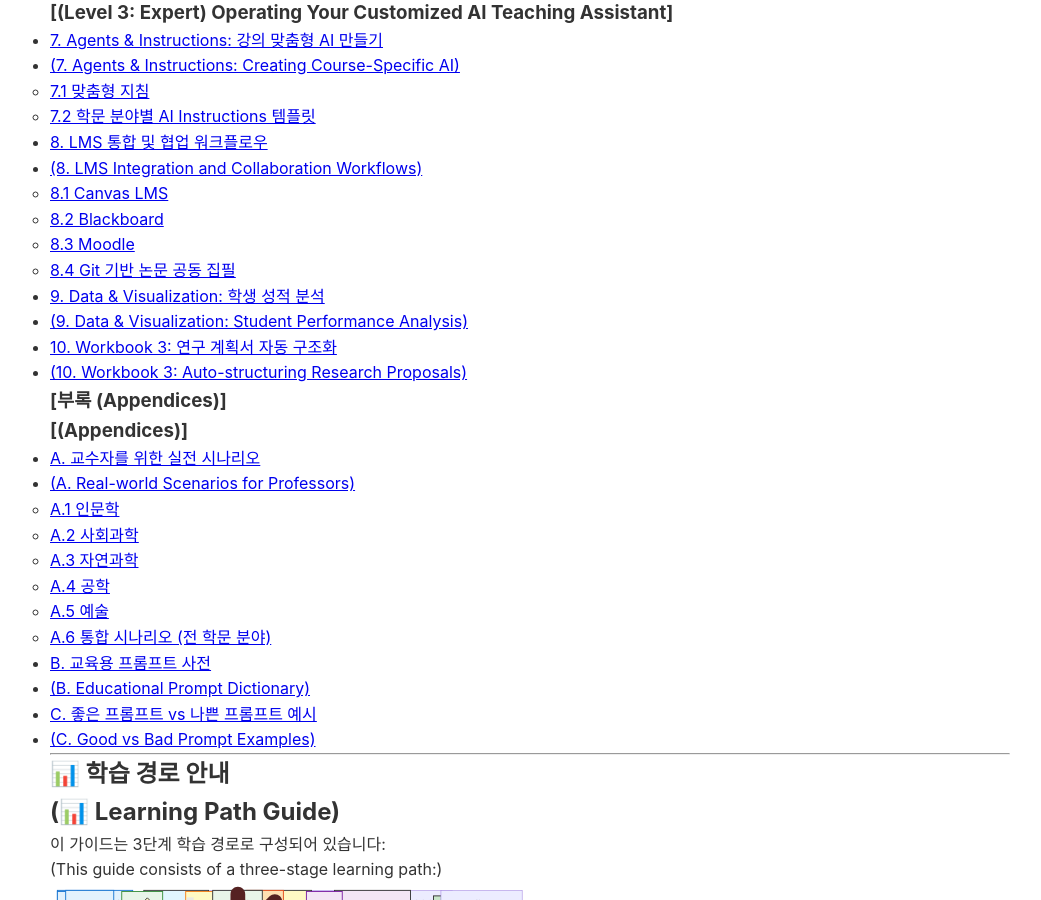
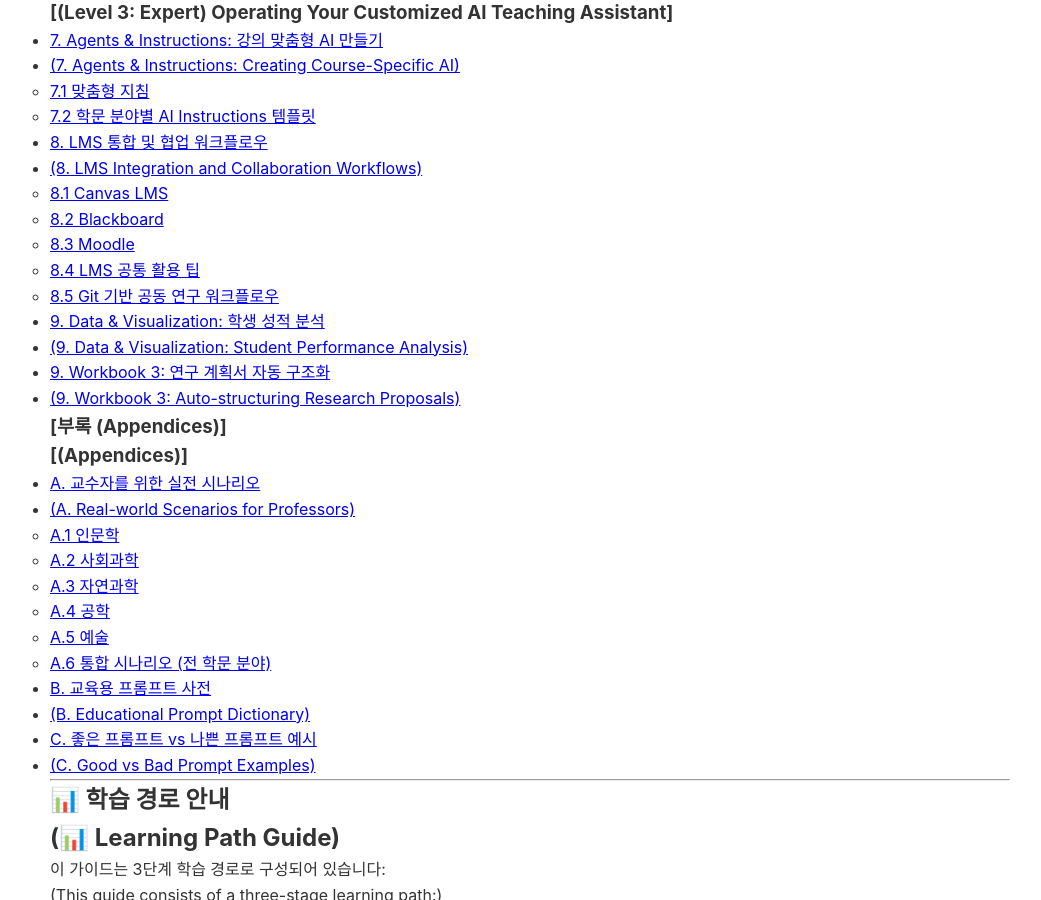
Before and after one commit to seo-jinseok/GitHub-Copilot-Guide, a Jekyll site: the page built from docs/professor/ko/index.md, in a window 1280 px wide and 900 px high, scrolled down 1413 px. Shown: the whole window, without its empty margins (110-1151 px from the left). Built offline with Jekyll 4.4.1, drawn with Linux system fonts in a browser that asks for light colours.

Commit message:
fix: correct broken links in professor guide
- Changed navigation links from .html to .md (index.html → index.md, copilot_web.html → copilot_web.md)
- Fixed TOC anchor links to match actual section titles (8. LMS 통합 및 협업 워크플로우)
- All 44 links now validated successfully

```diff
--- a/docs/professor/ko/index.md
+++ b/docs/professor/ko/index.md
@@ -5,7 +5,7 @@
 nav_order: 1
 ---
 
-[[🏠 홈]](../../index.html) · [[🌐 웹 가이드]](../../common/ko/copilot_web.html) · [[💻 VS Code 가이드]](../../admin/ko/)
+[[🏠 홈]](../../index.md) · [[🌐 웹 가이드]](../../common/ko/copilot_web.md) · [[💻 VS Code 가이드]](../../admin/ko/)
 
 # 교수자를 위한 GitHub Copilot 완전 정복 (All-in-One 가이드)
 # (Professor's Guide to GitHub Copilot Mastery - All-in-One)
@@ -72,11 +72,12 @@
     - [8.1 Canvas LMS](#81-canvas-lms-연계)
     - [8.2 Blackboard](#82-blackboard-연계)
     - [8.3 Moodle](#83-moodle-연계)
-    - [8.4 Git 기반 논문 공동 집필](#84-git-기반-논문-공동-집필-선택-고급)
+    - [8.4 LMS 공통 활용 팁](#84-lms-공통-활용-팁)
+    - [8.5 Git 기반 공동 연구 워크플로우](#85-git-기반-공동-연구-워크플로우-선택-학습)
   - [9. Data & Visualization: 학생 성적 분석](#9-data--visualization-학생-성적-분석과-시각화)
   - [(9. Data & Visualization: Student Performance Analysis)](#9-data--visualization-학생-성적-분석과-시각화)
-  - [10. Workbook 3: 연구 계획서 자동 구조화](#10-workbook-3-연구-계획서-자동-구조화)
-  - [(10. Workbook 3: Auto-structuring Research Proposals)](#10-workbook-3-연구-계획서-자동-구조화)
+  - [9. Workbook 3: 연구 계획서 자동 구조화](#9-workbook-3-연구-계획서-자동-구조화)
+  - [(9. Workbook 3: Auto-structuring Research Proposals)](#9-workbook-3-연구-계획서-자동-구조화)
 
 ### **[부록 (Appendices)]**
 ### **[(Appendices)]**
```
